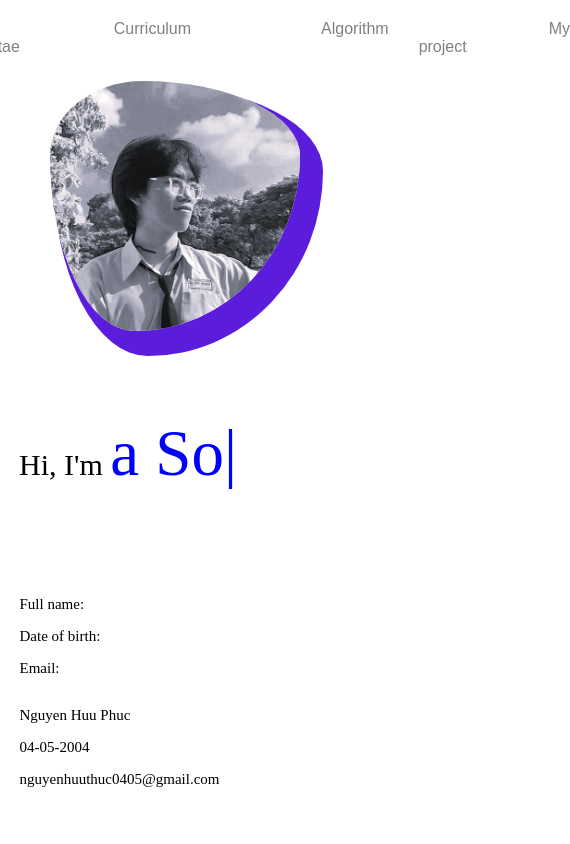
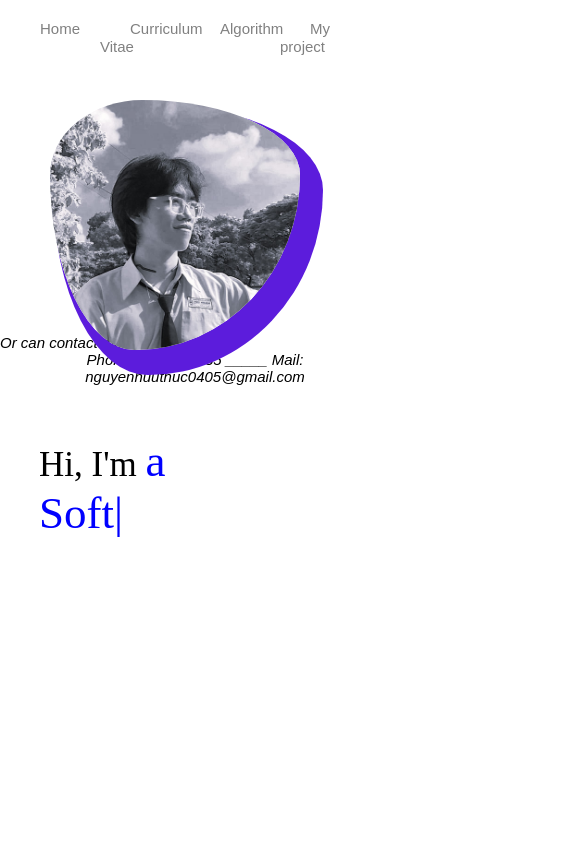
Before and after one commit to Nonobeam/myPorfolio, a plain HTML site: page index.html in a window 390 px wide. Shown: the top 844 px of the page, 570 px wide, since content can reach past the window. Drawn offline with nearby package versions, Linux system fonts and the light colour scheme; a web font is replaced by a local one.

Commit message:
Update style.css

```diff
--- a/style.css
+++ b/style.css
@@ -79,11 +79,11 @@ span{
 }
 
 .container_ava{
-    position: absolute;
-    top: 17%;
-    right: 7%;
+    position: relative;
+    width: fit-content;
+    top: 60px;
+    left: 75%;
     opacity: 0;
-    transform: translateY(7%);
     animation: popup 0.5s linear forwards;
 }
 
@@ -96,8 +96,8 @@ span{
 
 
 .individual_infor{
-    position: relative;
-    top: 250px;
+    position: absolute;
+    top: 500px;
     left: 10%;
     height: fit-content;
     width: fit-content;
@@ -113,12 +113,9 @@ span{
     animation: popup 0.5s linear forwards;
 }
 
-.individual_infor_tittle{
-    flex-flow:column nowrap;
-}
-
 .individual_infor_detail{
     flex-flow:column nowrap;
+    font-size: 20px;
     margin-left: 10px;
 }
 
@@ -147,6 +144,14 @@ span{
     position: relative;
 }
 
+
+.personal_infor{
+    margin: 0;
+    color: black;
+    font-style: italic;
+    font-size: 15px;
+}
+
 .social_container{
     display: flex;
     flex-direction: column;
@@ -165,23 +170,20 @@ span{
     position: relative;
 }
 
-.personal_infor{
-    position: relative;
+.phone_mail{
     text-align: center;
     color: black;
     font-style: italic;
     font-size: 15px;
-    top: 38%;
+    padding-bottom: 20px;
 }
 
-.phone_mail{
+.final{
     position: relative;
     text-align: center;
-    color: black;
-    font-style: italic;
-    font-size: 15px;
-    top: 39%;
-    padding-bottom: 20px;
+    top: 700px;
+    left: 700px;
+    width: fit-content;
 }
 
 
@@ -193,128 +195,136 @@ span{
 
 /* pc only */
 @media only screen and (min-width: 922px){
-    .button1{
-        left: 50%;
-        top: 510px;
-        font-size: 40px;
-        color: lightblue;
-        width: fit-content;
-        animation: bounce 1s infinite;
-        position: relative;
+
+    .mail::before{
+        content: "Email:   ";
+        font-size: 15px;
     }
 
-    @keyframes  bounce{
-        100%{
-            top: 500px;
-        }
+    .name::before{
+        content: "Name:  ";
+        font-size: 15px;
     }
 
-    .button2{
-        left: 50%;
-        top: 450px;
-        font-size: 40px;
-        width: fit-content;
-        color: lightblue;
-        animation: bounce2 1.0s infinite;
-        position: relative;
+    .birth::before{
+        content: "Birthday: ";
+        font-size: 15px;
     }
 
-    @keyframes bounce2{
-        100%{
-            top: 440px;
-        }
+    .M::before{
+        content: "My ";
     }
 
+    .C::after{
+        content: "urriculum Vitae";
+    }
+
+    .page-break::after{
+        content: "-------------------------------------------------------------------------------------------------------------------------------------------------------------------------------------------------------------------------------------------------------------------------------------------------------------------------------------------------------------";
+    }
 }
 
 /* mobile only*/
 @media only screen and (max-width: 46.1875em){
 
+    body,html{
+        height: 2100px;
+        margin: 0;
+        font-family: Arial, Helvetica, sans-serif;
+    }
+
+    .hi{
+        position: absolute;
+        max-width: 150px;
+        top: 400px;
+        left: 10%;
+        font-family:Angkor;
+        font-size: 35px;
+        color: black;
+        opacity: 0;
+    }
+
+    span{
+        color: blue;
+        font-size: 45px;
+    }
+
+    .menu-bar{
+        position: fixed;
+        top: 20px;
+        left: 10px;
+        width: fit-content;
+        display: flex;
+        flex-direction: row;
+        flex-wrap: nowrap;
+        list-style-type: none;
+        justify-content: center;
+        margin: 0;
+        padding: 0;
+        z-index: 999;
+
+    }
+
+    .menu-bar > li{
+        width: 90px;
+        margin: 0;
+
+    }
+
+    .menu-bar > li > a{
+        margin-left: 0px;
+        color: grey;
+        /* padding: 10px 30px 10px 30px; */
+
+        list-style-type: none;
+        text-decoration:none;
+        font-size: 15px;
+    }
+
     .container_ava{
-        top: -90px;
+        top: 100px;
         left: 50px;
-        position: relative;
+        position: absolute;
     }
 
     .ava{
         height: 250px;
     }
 
-    .hi{
-        top: 350px;
-        margin: 0;
+    .C::after{
+        content: "V";
     }
 
-    .job{
-        font-size: 33px;
-        left: -23px;
-        top: 10%;
+    .individual_infor{
         position: absolute;
-    }
-
-    .Im{
-        font-size: 30px;
-        left: -20px;
-        position: relative;
-    }
-
-    .Im::after{
-        font-size: 40px;
-    }
-
-    .button1{
-        visibility: hidden;
-        display: none;
-    }
-
-    .button2{
-        visibility: hidden;
-        display: none;
-    }
-
-
-    .individual_infor{
-        position: relative;
-        top: 12%;
-        left: 5%;
-        height: fit-content;
-        width: fit-content;
+        top: 1400px;
+        left: 0%;
         display: flex;
-        align-items: left;
+        text-align: center;
         flex-flow: column wrap;
         margin: 0;
         font-family:Angkor;
         font-size: 15px;
         color: black;
         opacity: 0;
-        transform: translateY(7%);
         animation: popup 0.5s linear forwards;
     }
 
-    .individual_infor_tittle{
-        flex-flow: column nowrap;
+    .contact_infor{
+        position: absolute;
+        top: 80%;
     }
 
-    .individual_infor_detail{
-        flex-flow: column nowrap;
-        margin-left: 0;
+    .final{
+        position: absolute;
+        top: 98%;
+        left: 0%;
+        width: 100%;
     }
 
-    .summary{
-        top: 10%;
-        display: flex;
-        align-items: center;
-        margin: 0px;
-        flex-direction: column;
-        position: relative;
+    .final > div{
+        font-size: 14px;
     }
-
-    .summary_tittle{
-        margin: 15px;
-        margin-right: 7px;
-        font-size: 24px;
-    }
-
 }
 
 @keyframes popup {
```
